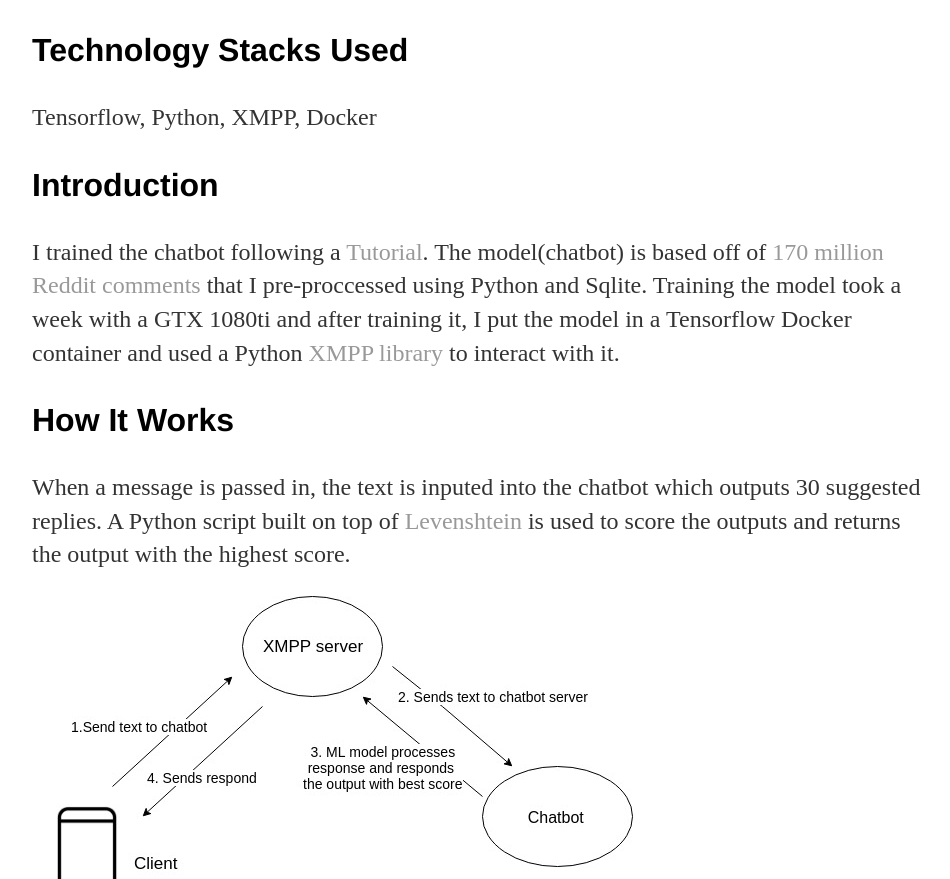
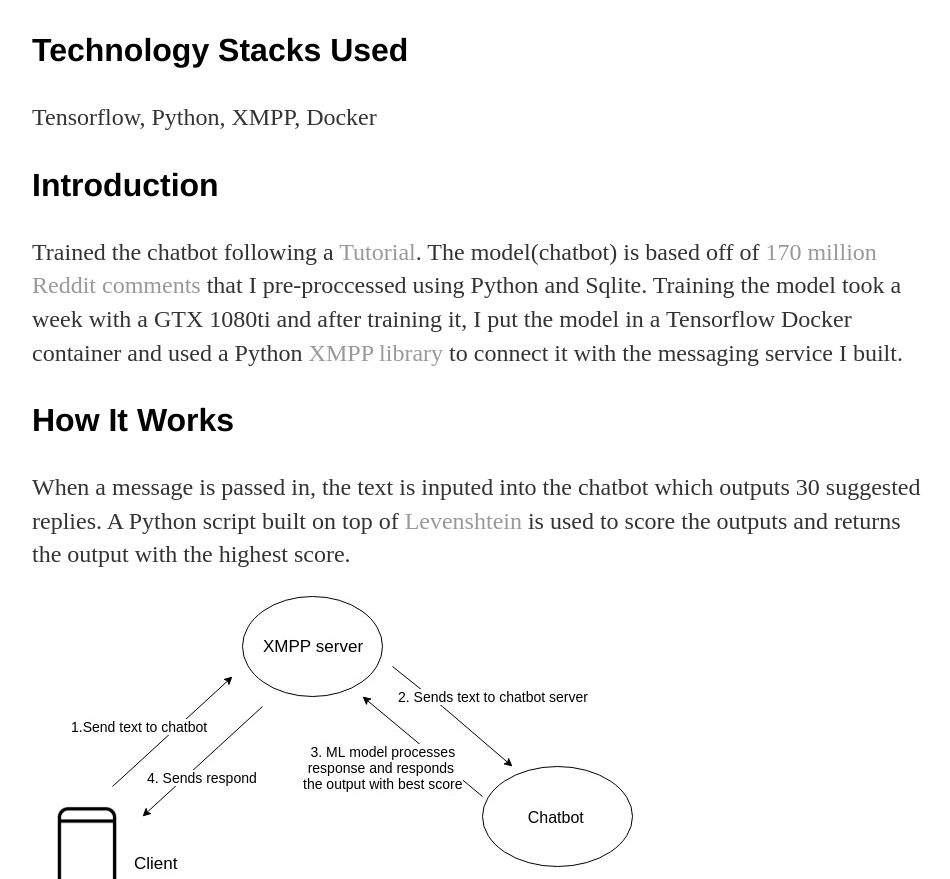
Before and after one commit to jcho7022/jcho7022.github.io, a Jekyll site: the page built from projects/chatbot/index.html, in a window 1280 px wide and 900 px high, scrolled down 1064 px, cut to the strip 21-900 px from the top of the window. Shown: the whole strip, without its empty margins (160-1110 px from the left). Built offline with Jekyll 4.4.1, drawn with Linux system fonts in a browser that asks for light colours.

Commit message:
Update index.html

```diff
--- a/projects/chatbot/index.html
+++ b/projects/chatbot/index.html
@@ -10,10 +10,11 @@
 <h3>Technology Stacks Used</h3>
 <p>Tensorflow, Python, XMPP, Docker</p>
 <h3>Introduction</h3>
-<p>I trained the chatbot following a <a href="https://pythonprogramming.net/chatbot-deep-learning-python-tensorflow/">Tutorial</a>.
+<p>Trained the chatbot following a <a href="https://pythonprogramming.net/chatbot-deep-learning-python-tensorflow/">Tutorial</a>.
 The model(chatbot) is based off of <a href="http://files.pushshift.io/reddit/comments/">170 million Reddit comments</a> that I pre-proccessed using Python and Sqlite.
 Training the model took a week with a GTX 1080ti and after training it, I put the model in a Tensorflow Docker container
- and used a Python <a href="https://docs.zombofant.net/aioxmpp/devel/">XMPP library</a> to interact with it.</p>
+ and used a Python <a href="https://docs.zombofant.net/aioxmpp/devel/">XMPP library</a>
+ to connect it with the messaging service I built.</p>
 <h3>How It Works</h3>
 <p>When a message is passed in, the text is inputed into the chatbot which outputs 30 suggested replies.
 A Python script built on top of <a href="https://pypi.org/project/python-Levenshtein/">Levenshtein</a>
```
